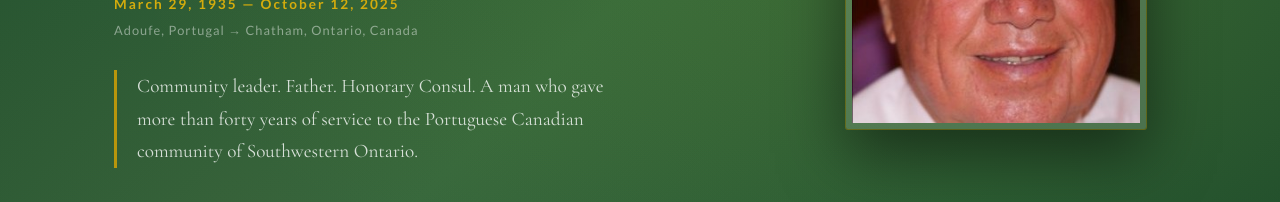
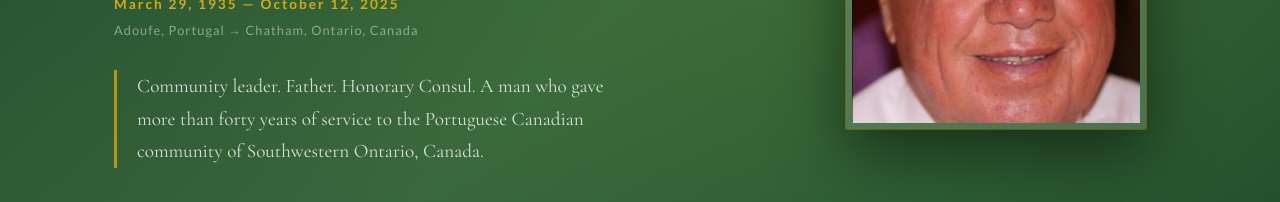
Before and after one commit to dofornop/antonio-doforno-website, a React (Create React App) app: page / in a window 1280 px wide. Shown: the part 491-693 px from the top of the page. Built offline with nearby package versions, Linux system fonts and the light colour scheme; a web font is replaced by a local one.

Commit message:
Update tagline to include Canada

```diff
--- a/src/pages/Home.jsx
+++ b/src/pages/Home.jsx
@@ -18,7 +18,7 @@ export default function Home() {
             <p className="hero__tagline">
               Community leader. Father. Honorary Consul. A man who gave
               more than forty years of service to the Portuguese Canadian community
-              of Southwestern Ontario.
+              of Southwestern Ontario, Canada.
             </p>
             <div className="hero__actions">
               <Link to="/story" className="btn-primary">Read His Story</Link>
```
